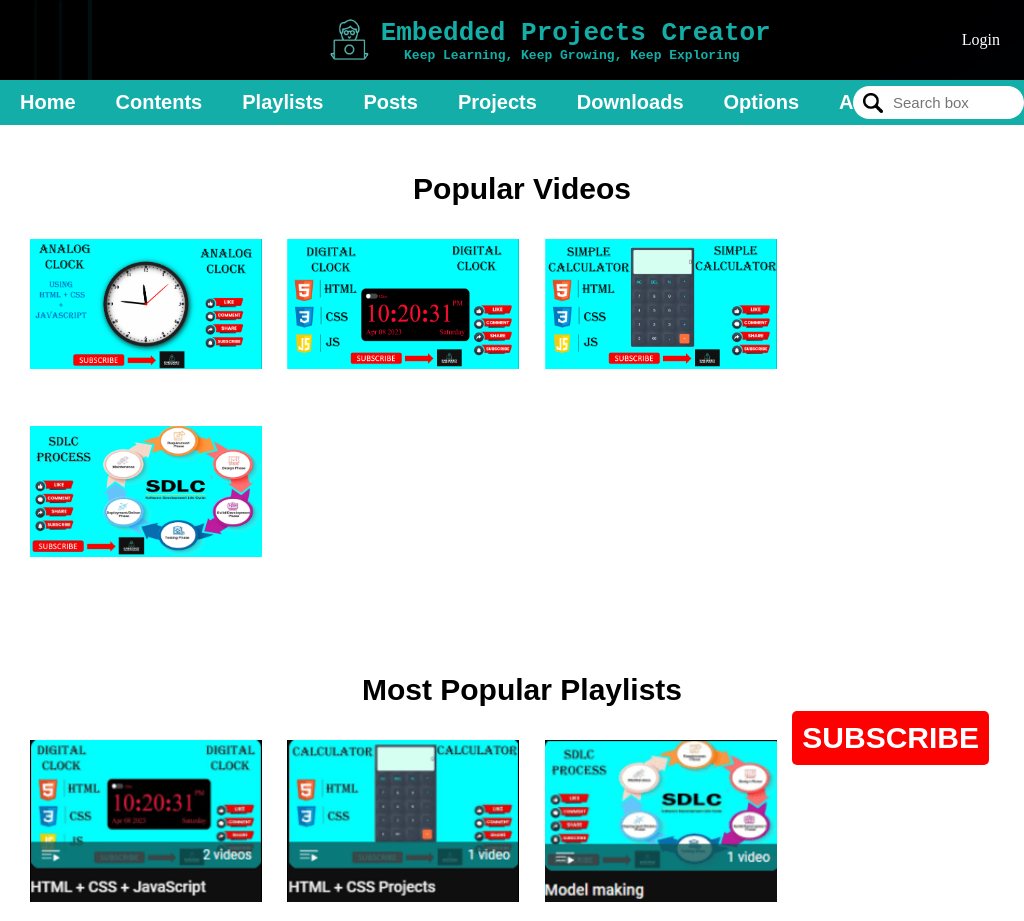
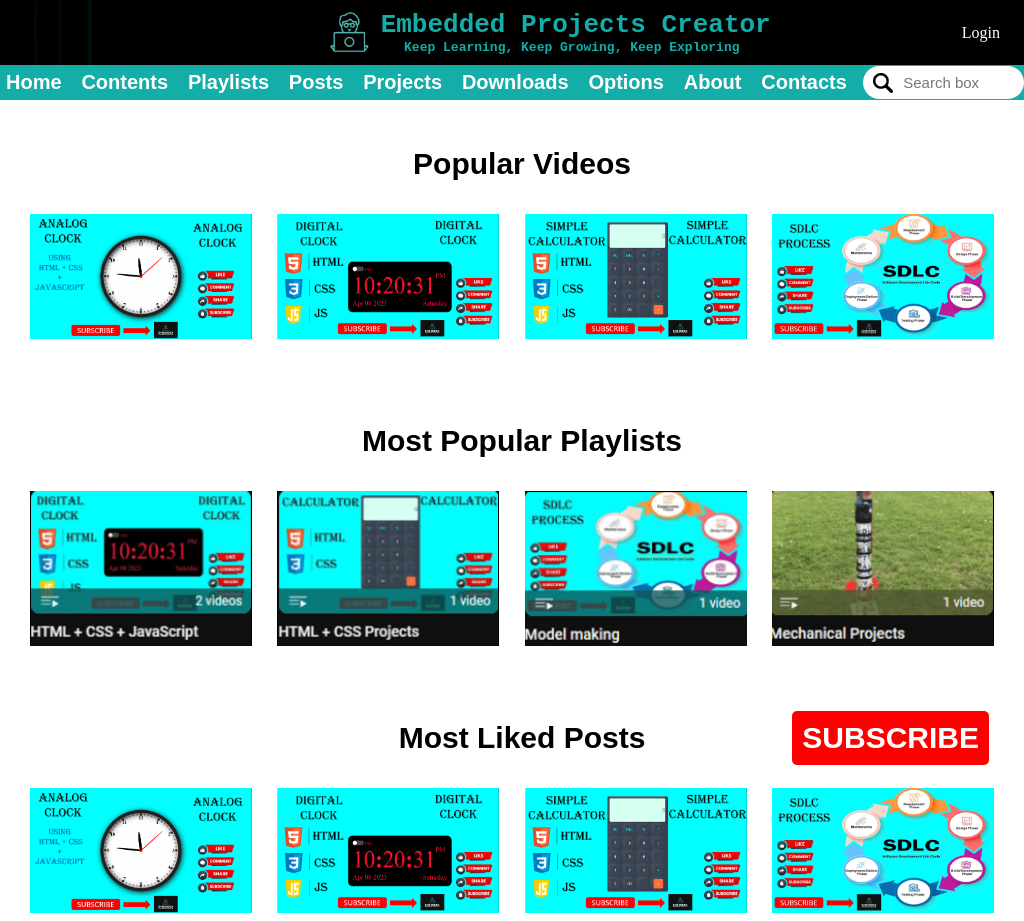
Before and after one commit to raushangupta1425/WebsiteDevelopment, a plain HTML site: page index.html in a window 1024 px wide. Shown: the top 921 px of the page. Drawn offline with Linux system fonts and the light colour scheme.

Commit message:
small laptop screen responsive

```diff
--- a/style.css
+++ b/style.css
@@ -337,6 +337,30 @@ footer div:nth-child(2){
         display: none;
     }
 }
+/* Responsive coding for small screen laptops*/
+@media only screen and (min-width: 769px) and (max-width: 1024px){
+    header{
+        height: 65px;
+    }
+    nav{
+        top: 65px;
+    }
+    #box-menu{
+        justify-content: space-between;
+    }
+    #box-menu li{
+        font-size: 20px;
+        margin: 0;
+        padding: 6px 6px;
+    }
+    .search-box{
+        padding-left: 1%;
+    }
+    .content div{
+        width: 22.1%;
+        height: 130px;
+    }
+}
 /* Responsive coding for wide screen */
 @media only screen and (min-width: 1440px){
     .search-box{
```
